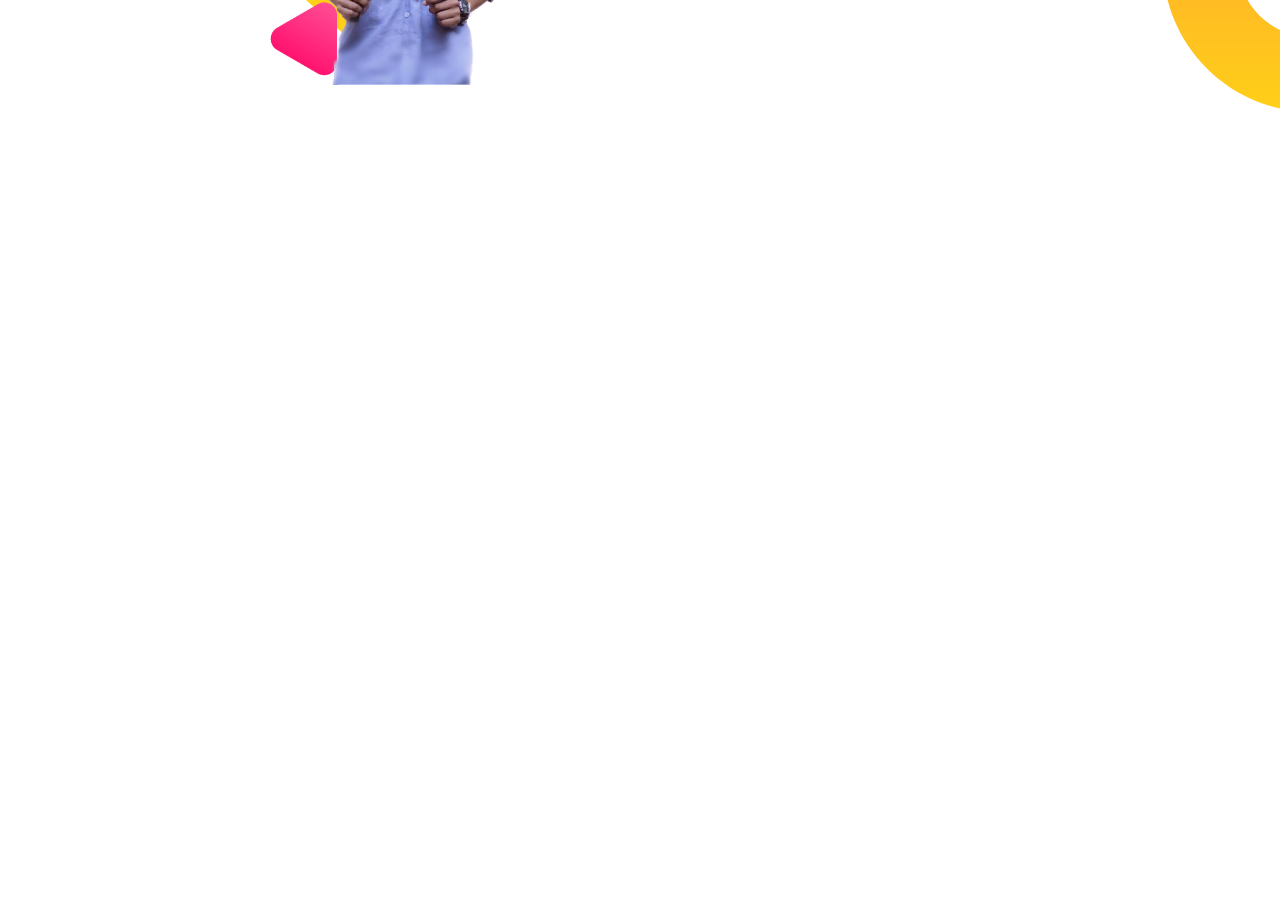
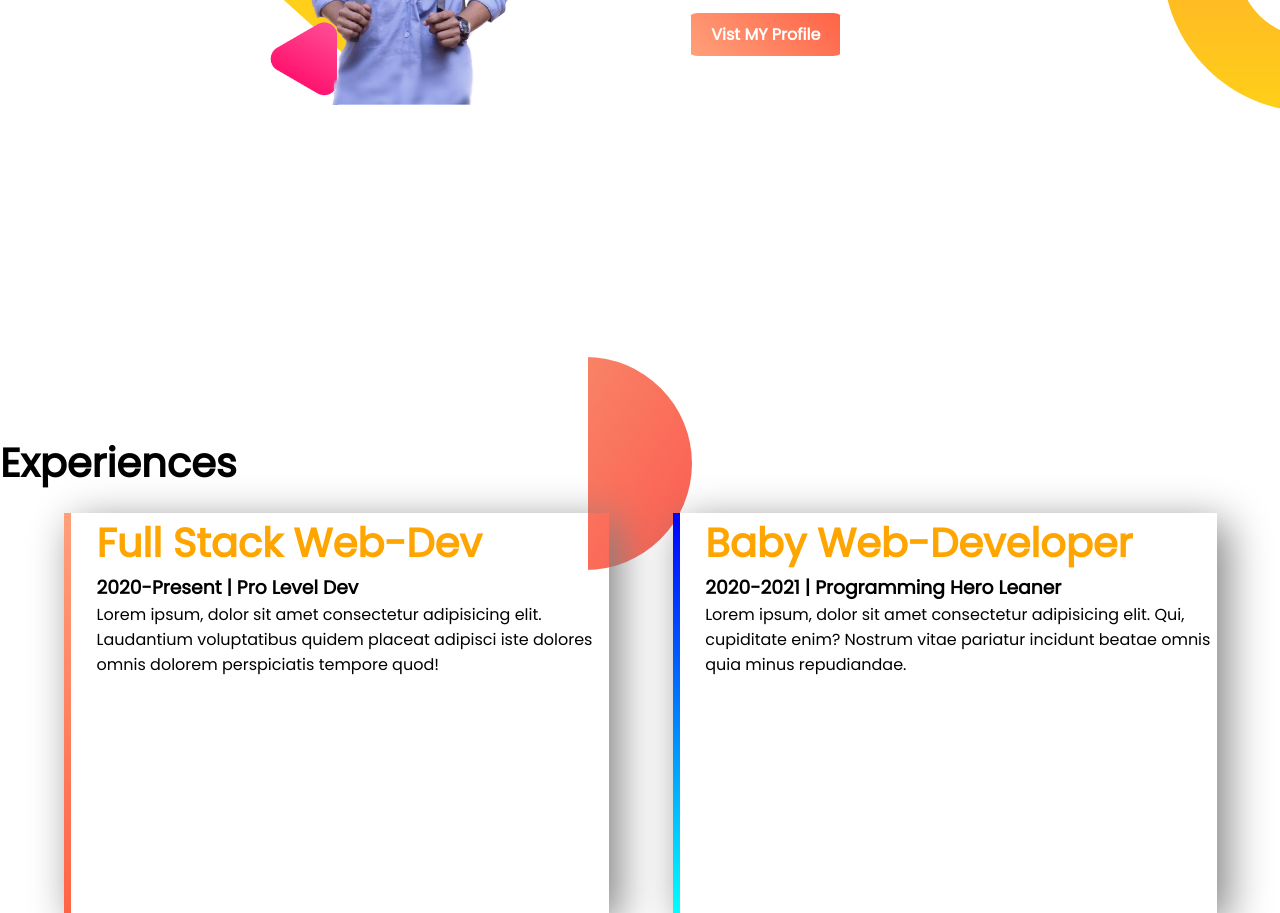
Before and after one commit to rishad190/my-first-web, a plain HTML site: page index.html in a window 1280 px wide. Shown: the part 787-1700 px from the top of the page. Before the commit the page ends 1000 px from the top, so only its background shows below. Drawn offline with Linux system fonts and the light colour scheme.

Commit message:
complete

```diff
--- a/index.html
+++ b/index.html
@@ -21,12 +21,27 @@
   </section>
   <section class="dream">
       <div class="half-width"> <img src="image/mid.png" alt=""></div>
-      <div class="half-width">
+      <div class="half-width fullsize">
           <h2>Dream Big</h2>
           <h3>Become a Web-Developer</h3>
           <p>Lorem, ipsum dolor sit amet consectetur adipisicing elit. Quos animi veniam est quaerat fugit architecto repudiandae eveniet suscipit reprehenderit quidem.</p><br>
           <a class="button-style" target="_blank" href="">Vist MY Profile</a>
       </div>
   </section>
+  <section class="experience">
+      <h2>Experiences</h2>
+      <div id="fullstack" class="half-width box1 ">
+        <h2><span>Full Stack Web-Dev</span></h2>
+        <h3>2020-Present | Pro Level Dev</h3>
+        <p>Lorem ipsum, dolor sit amet consectetur adipisicing elit. Laudantium voluptatibus quidem placeat adipisci iste dolores omnis dolorem perspiciatis tempore quod!</p>
+      </div>
+      <div  id="badyweb" class="half-width box1">
+        <h2><span>Baby Web-Developer</span></h2>
+        <h3>2020-2021 | Programming Hero Leaner</h3>
+        <p>Lorem ipsum, dolor sit amet consectetur adipisicing elit. Qui, cupiditate enim? Nostrum vitae pariatur incidunt beatae omnis quia minus repudiandae.</p>
+      </div>
+
+  </section>
+  <footer></footer>
 </body>
 </html>
--- a/style.css
+++ b/style.css
@@ -18,6 +18,7 @@ h2{
     float: left;
     margin-left:5% ;
     padding-left:2% ;
+    margin-top: 20px;
 
 }
 .half-width img{
@@ -43,3 +44,28 @@ section{
     background-repeat: no-repeat;
     background-position:right ;
 }
+.fullsize{
+    height: 600px;
+    padding-top:100px ;
+}
+.box1{
+    box-shadow: 10px 10px 40px gray;
+    height: 80%;
+
+}
+.experience{
+
+    background-image: url("image/exp-bg.png");
+    background-repeat: no-repeat;
+    background-position: center;
+}
+#fullstack{
+    border-left: 7px solid;
+    border-image: linear-gradient(180deg,lightsalmon,tomato);
+    border-image-slice: 1;
+}
+#badyweb{
+    border-left: 7px solid;
+    border-image: linear-gradient(180deg,blue,cyan);
+    border-image-slice: 1;
+}
```
Also changed, not shown: image/exp-bg.png (added).
